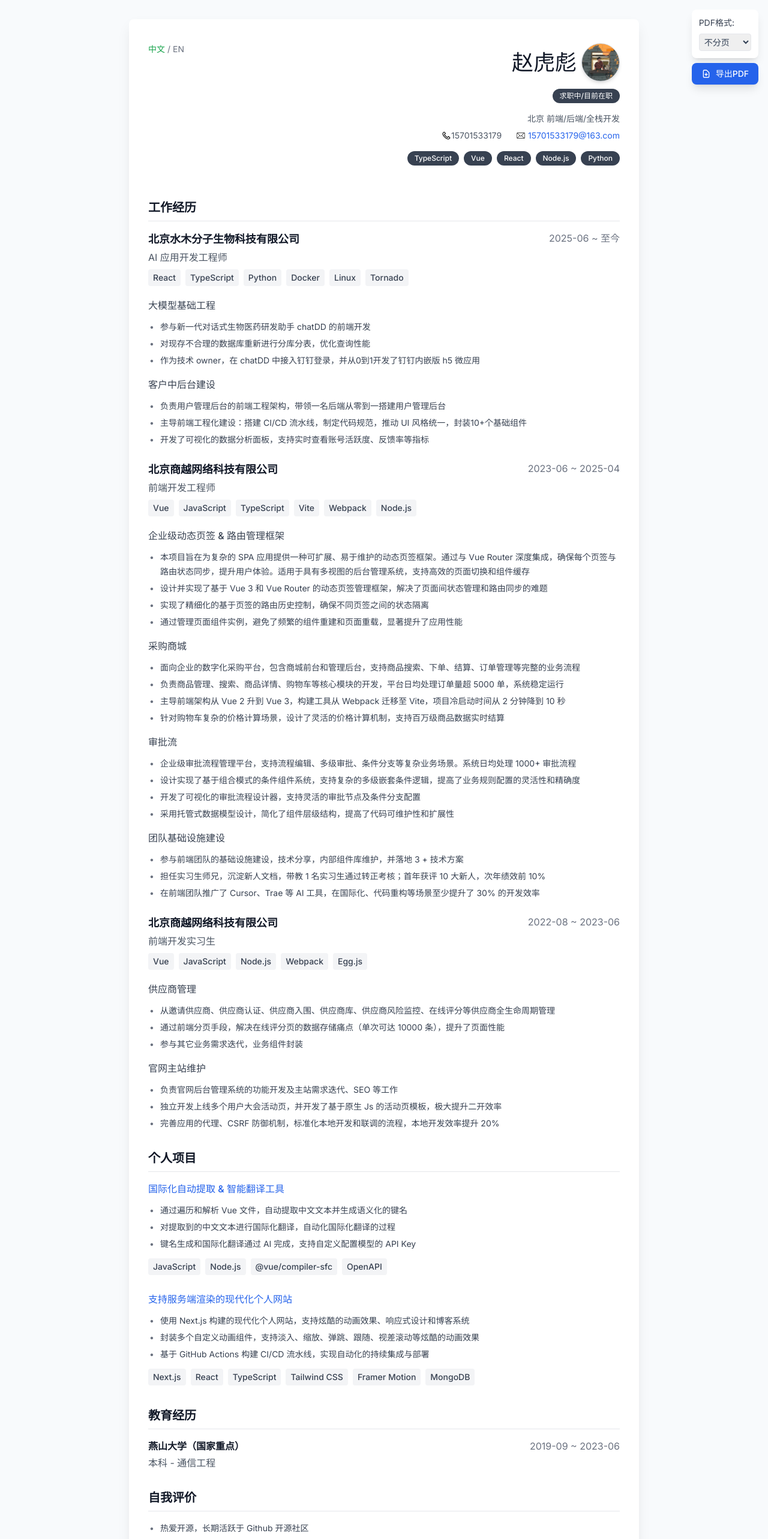
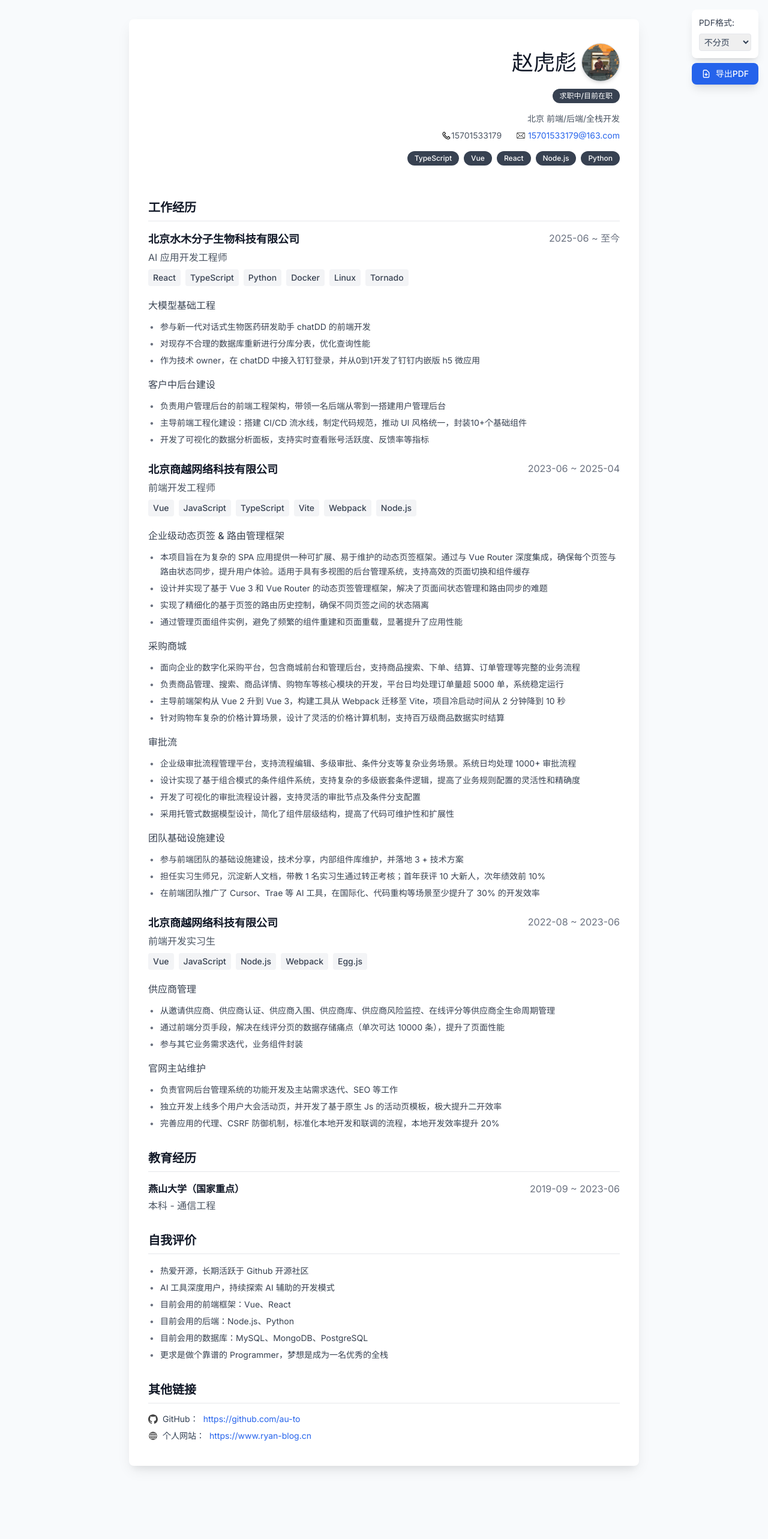
Before and after one commit to au-to/my-resume, a Vue app: page / in a window 1280 px wide. Shown: the top 2566 px of the page at 60% size. After the commit the page ends 2476 px from the top, so only its background shows below. Built offline with nearby package versions, Linux system fonts and the light colour scheme.

Commit message:
fix: 去掉多语言

```diff
--- a/src/components/ResumeTemplate.vue
+++ b/src/components/ResumeTemplate.vue
@@ -30,11 +30,11 @@
     <div class="resume-header">
       <!-- 语言切换和姓名行 -->
       <div class="header-container">
-        <div class="language-switch">
+        <!-- <div class="language-switch">
           <span class="text-green-600 cursor-pointer">中文</span>
           <span class="mx-1">/</span>
           <span class="cursor-pointer hover:text-gray-700">EN</span>
-        </div>
+        </div> -->
         <div class="flex justify-end items-center">
           <h1 class="text-4xl font-light text-gray-900 leading-none text-right">{{ resumeData.personalInfo.name }}</h1>
           <div class="avatar-container" v-if="resumeData.personalInfo.avatar">
@@ -456,26 +456,26 @@ const resumeData = ref({
     }
   ],
   personalProjects: [
-    {
-      name: '国际化自动提取 & 智能翻译工具',
-      url: 'https://github.com/au-to/i18n-extractor',
-      descriptions: [
-        '通过遍历和解析 Vue 文件，自动提取中文文本并生成语义化的键名',
-        '对提取到的中文文本进行国际化翻译，自动化国际化翻译的过程',
-        '键名生成和国际化翻译通过 AI 完成，支持自定义配置模型的 API Key'
-      ],
-      technologies: ['JavaScript', 'Node.js', '@vue/compiler-sfc', 'OpenAPI']
-    },
-    {
-      name: '支持服务端渲染的现代化个人网站',
-      url: 'https://github.com/au-to/personal-website',
-      descriptions: [
-        '使用 Next.js 构建的现代化个人网站，支持炫酷的动画效果、响应式设计和博客系统',
-        '封装多个自定义动画组件，支持淡入、缩放、弹跳、跟随、视差滚动等炫酷的动画效果',
-        '基于 GitHub Actions 构建 CI/CD 流水线，实现自动化的持续集成与部署'
-      ],
-      technologies: ['Next.js', 'React', 'TypeScript', 'Tailwind CSS', 'Framer Motion', 'MongoDB']
-    }
+    // {
+    //   name: '国际化自动提取 & 智能翻译工具',
+    //   url: 'https://github.com/au-to/i18n-extractor',
+    //   descriptions: [
+    //     '通过遍历和解析 Vue 文件，自动提取中文文本并生成语义化的键名',
+    //     '对提取到的中文文本进行国际化翻译，自动化国际化翻译的过程',
+    //     '键名生成和国际化翻译通过 AI 完成，支持自定义配置模型的 API Key'
+    //   ],
+    //   technologies: ['JavaScript', 'Node.js', '@vue/compiler-sfc', 'OpenAPI']
+    // },
+    // {
+    //   name: '支持服务端渲染的现代化个人网站',
+    //   url: 'https://github.com/au-to/personal-website',
+    //   descriptions: [
+    //     '使用 Next.js 构建的现代化个人网站，支持炫酷的动画效果、响应式设计和博客系统',
+    //     '封装多个自定义动画组件，支持淡入、缩放、弹跳、跟随、视差滚动等炫酷的动画效果',
+    //     '基于 GitHub Actions 构建 CI/CD 流水线，实现自动化的持续集成与部署'
+    //   ],
+    //   technologies: ['Next.js', 'React', 'TypeScript', 'Tailwind CSS', 'Framer Motion', 'MongoDB']
+    // }
   ],
   education: {
     school: '燕山大学（国家重点）',
--- a/src/style.css
+++ b/src/style.css
@@ -31,7 +31,7 @@ body {
 
 /* 简历头部容器样式 */
 .header-container {
-  @apply flex justify-between items-start mb-3;
+  @apply flex justify-end items-start mb-3;
 }
 
 /* PDF导出按钮容器样式 */
@@ -133,9 +133,9 @@ body {
 }
 
 /* 语言切换样式 */
-.language-switch {
+/* .language-switch {
   @apply text-sm text-gray-500 cursor-pointer;
-}
+} */
 
 /* 头像容器样式 */
 .avatar-container {
@@ -228,9 +228,9 @@ body {
   }
 
   /* 隐藏语言切换 */
-  .language-switch {
+  /* .language-switch {
     display: none;
-  }
+  } */
 
   /* 确保标题不会孤立在页面底部 */
   .section-title {
```
